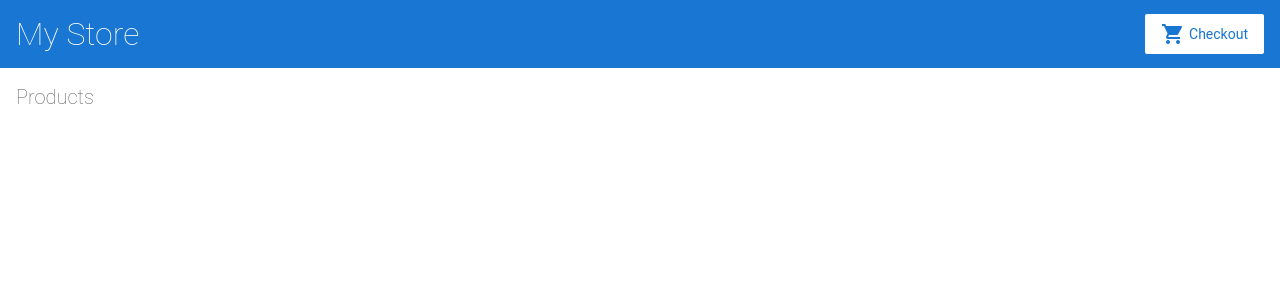
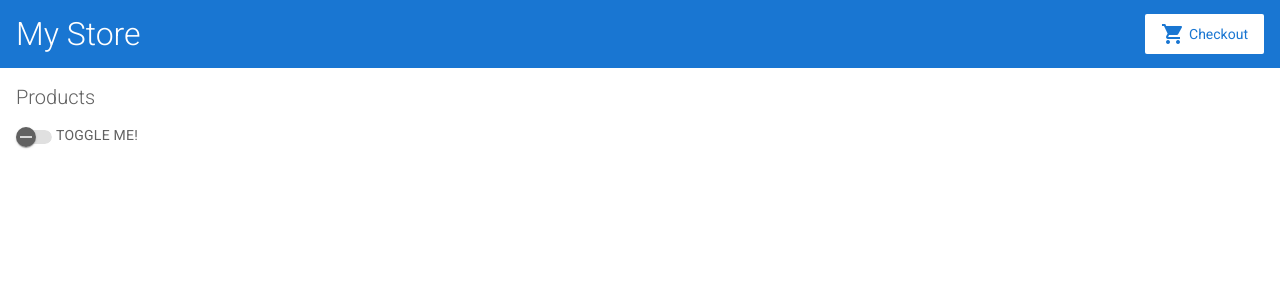
Before and after one commit to jvjungles/nvj8kz, an Angular app: page / in a window 1280 px wide. Shown: the top 300 px of the page. Built offline with nearby package versions, Linux system fonts and the light colour scheme.

Commit message:
init
init

```diff
--- a/angular.json
+++ b/angular.json
@@ -22,6 +22,7 @@
               "src/assets"
             ],
             "styles": [
+              "@angular/material/prebuilt-themes/indigo-pink.css",
               "src/styles.css"
             ],
             "scripts": []
@@ -81,6 +82,7 @@
               "src/assets"
             ],
             "styles": [
+              "@angular/material/prebuilt-themes/indigo-pink.css",
               "src/styles.css"
             ],
             "scripts": []
--- a/package.json
+++ b/package.json
@@ -14,10 +14,12 @@
   "private": true,
   "dependencies": {
     "@angular/animations": "^16.0.0",
+    "@angular/cdk": "^16.0.1",
     "@angular/common": "^16.0.0",
     "@angular/compiler": "^16.0.0",
     "@angular/core": "^16.0.0",
     "@angular/forms": "^16.0.0",
+    "@angular/material": "^16.0.1",
     "@angular/platform-browser": "^16.0.0",
     "@angular/platform-browser-dynamic": "^16.0.0",
     "@angular/router": "^16.0.0",
--- a/src/app/app.module.ts
+++ b/src/app/app.module.ts
@@ -2,6 +2,7 @@
 import { BrowserModule } from '@angular/platform-browser';
 import { RouterModule } from '@angular/router';
 import { ReactiveFormsModule } from '@angular/forms';
+import { MatSlideToggleModule } from '@angular/material/slide-toggle';
 
 import { AppComponent } from './app.component';
 import { TopBarComponent } from './top-bar/top-bar.component';
@@ -11,6 +12,7 @@
   imports: [
     BrowserModule,
     ReactiveFormsModule,
+    MatSlideToggleModule,
     RouterModule.forRoot([
       { path: '', component: ProductListComponent },
     ])
--- a/src/app/product-list/product-list.component.html
+++ b/src/app/product-list/product-list.component.html
@@ -1,4 +1,5 @@
 <h2>Products</h2>
+<mat-slide-toggle>Toggle me!</mat-slide-toggle>
 
 
 <!--
--- a/src/index.html
+++ b/src/index.html
@@ -11,6 +11,9 @@
       href="https://fonts.googleapis.com/icon?family=Material+Icons"
       rel="stylesheet"
     />
+    <link rel="preconnect" href="https://fonts.gstatic.com">
+    <link href="https://fonts.googleapis.com/css2?family=Roboto:wght@300;400;500&display=swap" rel="stylesheet">
+    <link href="https://fonts.googleapis.com/icon?family=Material+Icons" rel="stylesheet">
   </head>
   <body>
     <app-root></app-root>
--- a/src/styles.css
+++ b/src/styles.css
@@ -143,3 +143,5 @@
 Use of this source code is governed by an MIT-style license that
 can be found in the LICENSE file at https://angular.io/license
 */
+html, body { height: 100%; }
+body { margin: 0; font-family: Roboto, "Helvetica Neue", sans-serif; }
```
Also changed, not shown: 2 other files (tests, documents, lock files or other folders).
